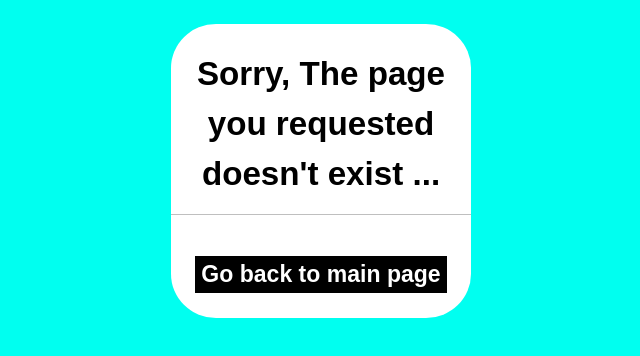
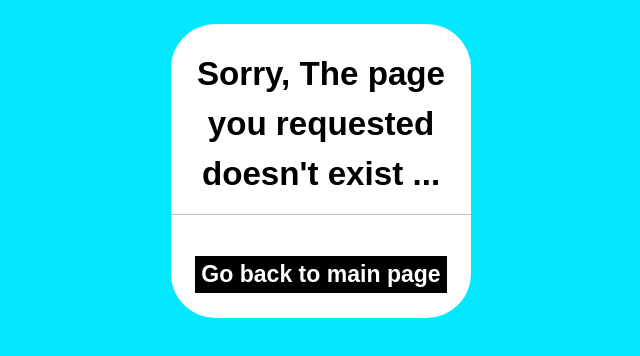
Before and after one commit to willmil11/WebServer, a plain HTML site: page Webserver/404/404.html in a window 1280 px wide. Shown: the whole page, without its empty margins (319-959 px from the left). Drawn offline with nearby package versions, Linux system fonts and the light colour scheme.

Commit message:
Changed bg color

```diff
--- a/Webserver/404/404.html
+++ b/Webserver/404/404.html
@@ -31,7 +31,7 @@
 <script>
     console.info("[JS] Js loaded !");
 
-    document.body.style.backgroundColor = "rgb(0, 255, 240)"
+    document.body.style.backgroundColor = "rgb(3, 232, 252)"
 
     let button = document.getElementById("main_pagebtn");
     let cropbox = document.getElementById("cropbox");
```
